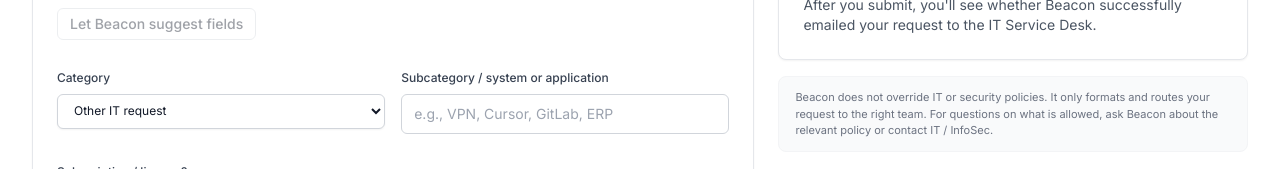
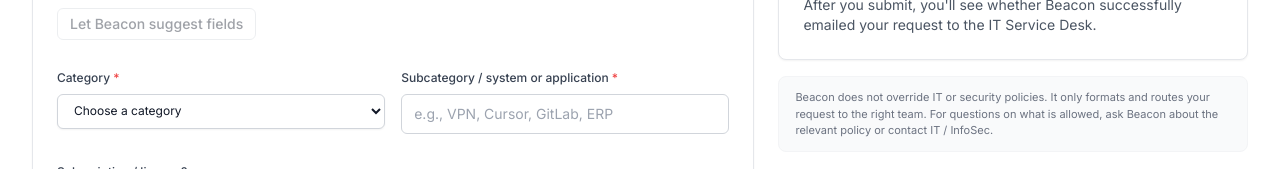
Before and after one commit to PrabhathVarma19/slt-jd, a Next.js app: page /service-desk in a window 1280 px wide. Shown: the part 631-800 px from the top of the page. Built offline with nearby package versions, Linux system fonts and the light colour scheme.

Commit message:
Make Service Desk category/subcategory required and add placeholder

```diff
--- a/app/service-desk/page.tsx
+++ b/app/service-desk/page.tsx
@@ -6,7 +6,14 @@
 import Input from '@/components/ui/input';
 import Textarea from '@/components/ui/textarea';
 
-type RequestType = 'access' | 'hardware' | 'software' | 'subscription' | 'password' | 'other';
+type RequestType =
+  | ''
+  | 'access'
+  | 'hardware'
+  | 'software'
+  | 'subscription'
+  | 'password'
+  | 'other';
 type ImpactLevel = 'blocker' | 'high' | 'medium' | 'low';
 type DurationType = 'permanent' | 'temporary';
 
@@ -38,7 +45,7 @@
   employeeId: '',
   email: '',
   grade: '',
-  requestType: 'other',
+  requestType: '',
   system: '',
   project: '',
   managerEmail: '',
@@ -200,6 +207,8 @@
     !!form.employeeId.trim() &&
     !!form.email.trim() &&
     !!form.details.trim() &&
+    !!form.requestType &&
+    !!form.system.trim() &&
     !isSubmitting;
 
   const handleSubmit = async () => {
@@ -322,13 +331,18 @@
 
           <div className="grid gap-4 md:grid-cols-2">
             <div className="space-y-1.5">
-              <label className="text-xs font-medium text-gray-700">Category</label>
+              <label className="text-xs font-medium text-gray-700">
+                Category <span className="text-red-500">*</span>
+              </label>
               <select
                 className="w-full rounded-md border border-gray-300 bg-white px-3 py-2 text-xs text-gray-900 shadow-sm focus:border-blue-500 focus:outline-none focus:ring-1 focus:ring-blue-500"
                 value={form.requestType}
                 onChange={(e) => handleChange('requestType', e.target.value as RequestType)}
                 disabled={isSubmitting}
               >
+                <option value="" disabled>
+                  Choose a category
+                </option>
                 <option value="access">System / application access</option>
                 <option value="hardware">Hardware / devices</option>
                 <option value="software">Software install</option>
@@ -339,7 +353,7 @@
             </div>
             <div className="space-y-1.5">
               <label className="text-xs font-medium text-gray-700">
-                Subcategory / system or application
+                Subcategory / system or application <span className="text-red-500">*</span>
               </label>
               <Input
                 value={form.system}
```
